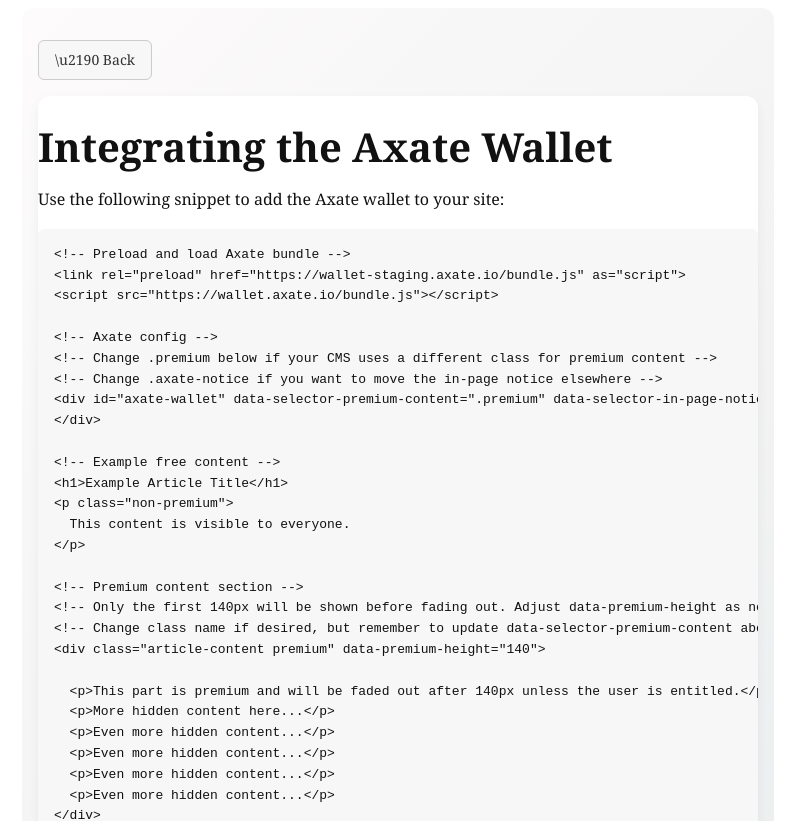
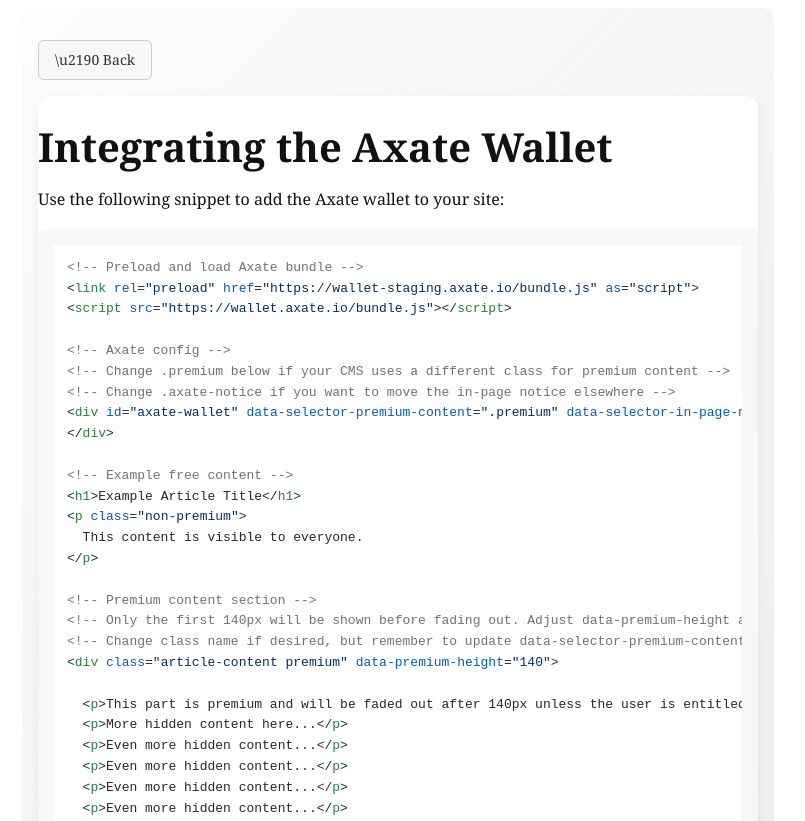
Before and after one commit to AgateHQ/branch-master, a Next.js app: page /articles/axate-integration in a window 1280 px wide. Shown: the top 821 px of the page, without its empty margins (242-1047 px from the left). Built offline with nearby package versions, Linux system fonts and the light colour scheme.

Commit message:
Add syntax highlighting for Axate snippet

```diff
--- a/package.json
+++ b/package.json
@@ -8,6 +8,7 @@
   "dependencies": {
     "@mantine/core": "^7.5.3",
     "@mantine/hooks": "^7.5.3",
+    "highlight.js": "^11.11.1",
     "next": "^14.1.0",
     "react": "18.2.0",
     "react-dom": "18.2.0"
--- a/pages/articles/axate-integration.js
+++ b/pages/articles/axate-integration.js
@@ -1,7 +1,16 @@
 import Link from "next/link";
+import { useEffect, useRef } from "react";
+import hljs from "highlight.js";
+import "highlight.js/styles/github.css";
 import styles from "../../styles/Article.module.css";
 
 export default function AxateIntegration() {
+  const codeRef = useRef(null);
+  useEffect(() => {
+    if (codeRef.current) {
+      hljs.highlightElement(codeRef.current);
+    }
+  }, []);
   const snippet =
     `<!-- Preload and load Axate bundle -->\n` +
     `<link rel="preload" href="https://wallet-staging.axate.io/bundle.js" as="script">\n` +
@@ -48,7 +57,9 @@
             borderRadius: "6px",
           }}
         >
-          <code>{snippet}</code>
+          <code ref={codeRef} className="language-html">
+            {snippet}
+          </code>
         </pre>
       </div>
     </main>
```
Also changed, not shown: 1 other file (tests, documents, lock files or other folders).
